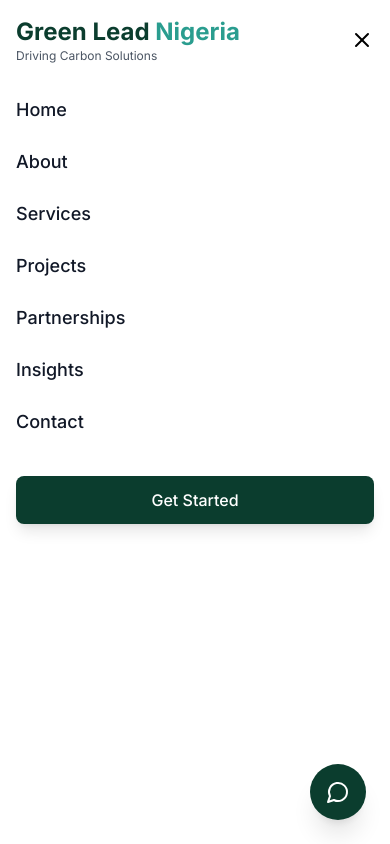
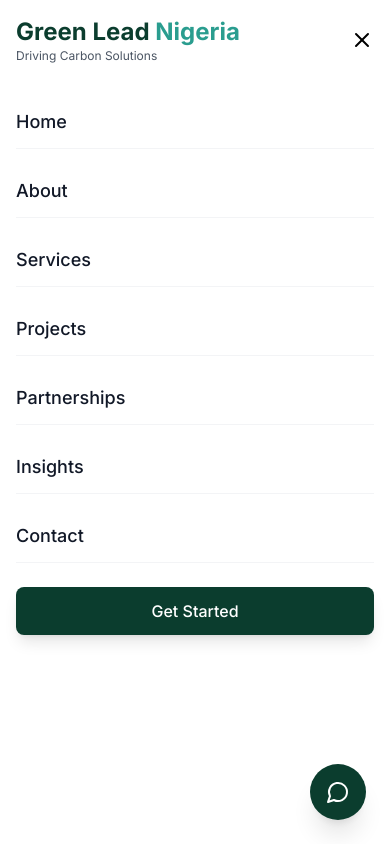
Before and after one commit to yildumd/green-lead-nigeria, a Next.js app: page / in a window 390 px wide. Both pictures are taken after a click on the button 362 px from the left and 40 px from the top of the page. Shown: the top 844 px of the page. Built offline with nearby package versions, Linux system fonts and the light colour scheme.

Commit message:
Fix mobile menu: solid white background with better visual separation

```diff
--- a/components/layout/Header.tsx
+++ b/components/layout/Header.tsx
@@ -84,20 +84,20 @@ export default function Header() {
               animate={{ opacity: 1, x: 0 }}
               exit={{ opacity: 0, x: '100%' }}
               transition={{ type: 'tween', duration: 0.3 }}
-              className="fixed inset-0 top-0 z-0 bg-white pt-24 lg:hidden"
+              className="fixed inset-0 top-0 z-0 bg-white pt-24 shadow-xl lg:hidden"
             >
-              <div className="container-custom flex flex-col gap-6">
+              <div className="container-custom flex flex-col gap-4">
                 {navigation.map((item) => (
                   <Link
                     key={item.name}
                     href={item.href}
                     onClick={() => setIsMobileMenuOpen(false)}
-                    className="text-lg font-medium text-gray-900 transition-colors hover:text-primary"
+                    className="border-b border-gray-100 py-3 text-lg font-medium text-gray-900 transition-colors hover:text-primary"
                   >
                     {item.name}
                   </Link>
                 ))}
-                <Button variant="primary" className="mt-4 w-full">
+                <Button variant="primary" className="mt-2 w-full">
                   Get Started
                 </Button>
               </div>
```
